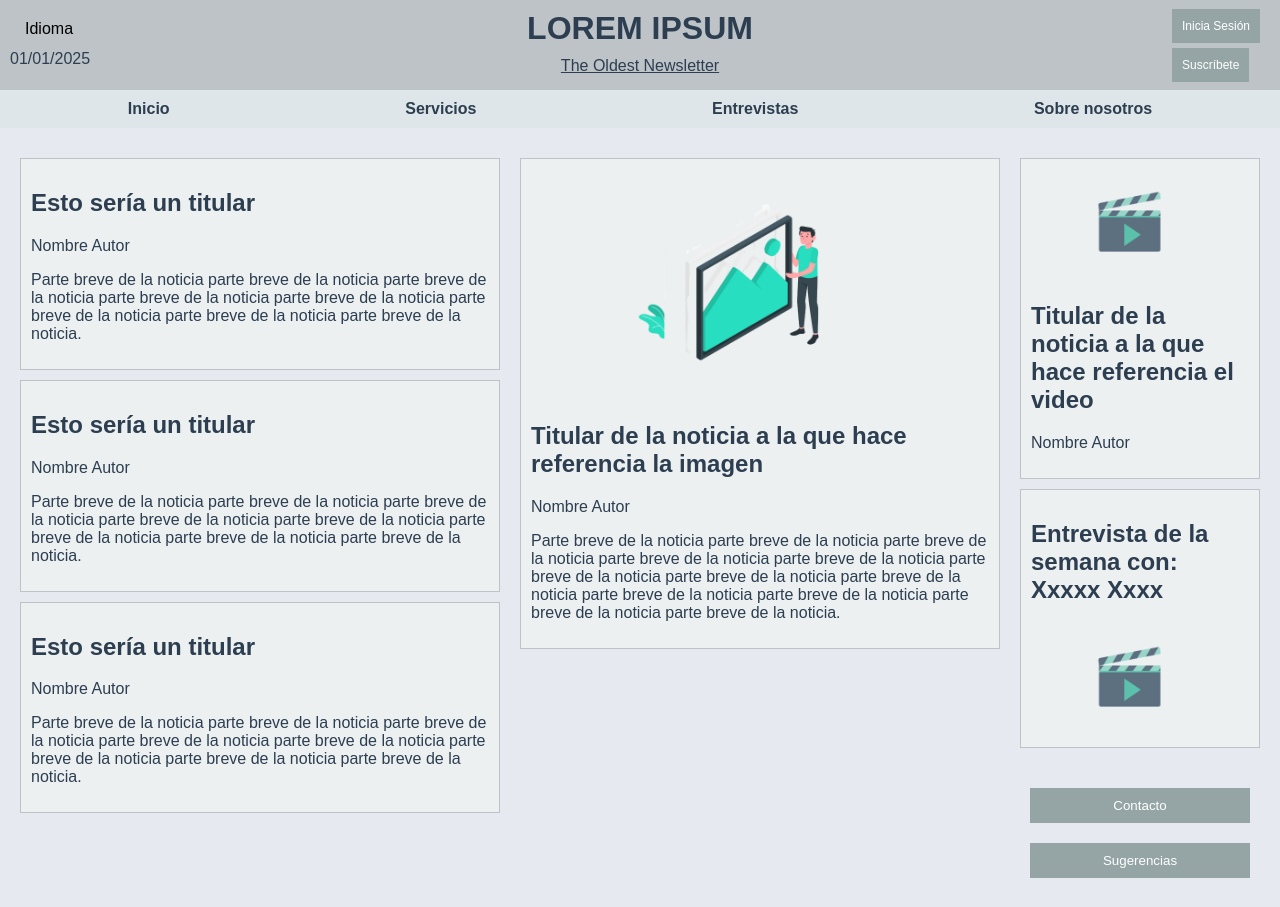
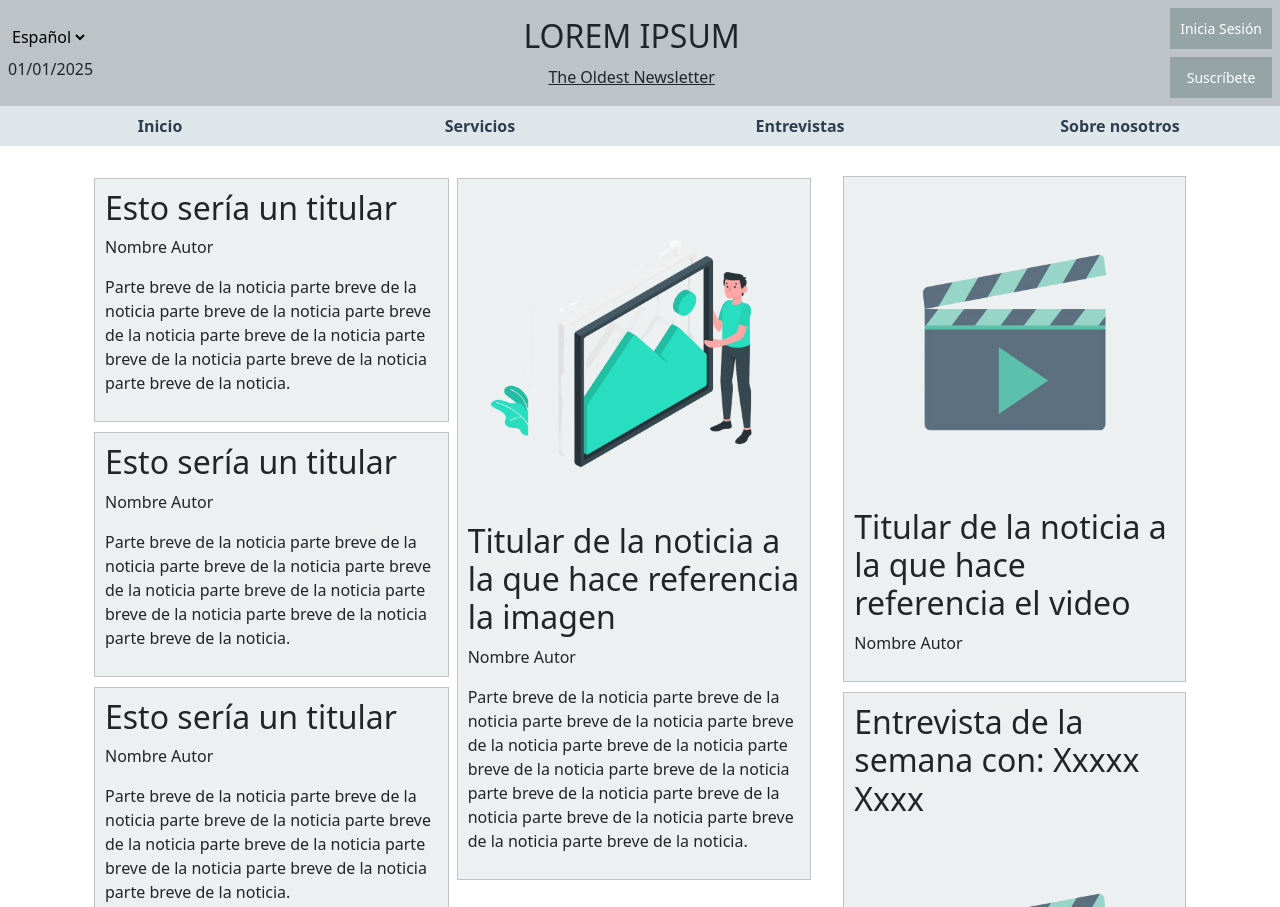
Before and after one commit to laura-benavente/M2Practica6, a plain HTML site: page index.html in a window 1280 px wide. Shown: the top 907 px of the page. Drawn offline with nearby package versions, Linux system fonts and the light colour scheme.

Commit message:
M2 Practica 6

```diff
--- a/index.html
+++ b/index.html
@@ -1,87 +1,141 @@
 <!DOCTYPE html>
 <html lang="es">
+
 <head>
     <meta charset="UTF-8">
     <meta name="viewport" content="width=device-width, initial-scale=1.0">
     <title>Mockup Página</title>
     <link rel="stylesheet" href="styles.css">
+    <link href="https://cdn.jsdelivr.net/npm/bootstrap@5.3.3/dist/css/bootstrap.min.css" rel="stylesheet"
+        integrity="sha384-QWTKZyjpPEjISv5WaRU9OFeRpok6YctnYmDr5pNlyT2bRjXh0JMhjY6hW+ALEwIH" crossorigin="anonymous">
 </head>
+
 <body>
-    <header>
-        <div class="menu-dropdown">
-            <button class="dropbtn">Idioma</button>
-            <div class="dropdown-content">
-                <a href="#">Inglés</a>
-                <a href="#">Español</a>
+    <header class="d-flex justify-content-between align-items-center gap-3 p-2 w-100">
+        <div class="d-flex justify-content-between align-items-left gap-2 flex-column h-100">
+            <div>
+                <select name="lang" id="lang-select" class="dropdown-container">
+                    <option value="es">Español</option>
+                    <option value="en">Inglés</option>
+                </select>
+
             </div>
+            <div>01/01/2025</div>
         </div>
-        <div class="date">01/01/2025</div>
-        <h1>LOREM IPSUM</h1>
-        <p><u>The Oldest Newsletter</u></p>
-        <div class="btn-container">
-            <button>Inicia Sesión</button>
-            <button>Suscríbete</button>
+
+        <div class="header__title-container">
+            <h1 class="text-center">LOREM IPSUM</h1>
+            <p class="text-center subtext"><u>The Oldest Newsletter</u></p>
+        </div>
+
+
+        <div class="d-flex justify-content-between align-items-right gap-2 flex-column h-100">
+            <button class="account-button">Inicia Sesión</button>
+            <button class="account-button">Suscríbete</button>
         </div>
     </header>
-    <nav>
-        <a href="#">Inicio</a>
-        <a href="#">Servicios</a>
-        <a href="#">Entrevistas</a>
-        <a href="#">Sobre nosotros</a>
+
+
+    <nav class="d-flex flex-column flex-md-row text-center w-100">
+        <div class="col-12 col-md-3 p-2 nav_option">
+            <a href="#" class="fw-bold">Inicio</a>
+        </div>
+        <div class="col-12 col-md-3 p-2 nav_option">
+            <a href="#" class="fw-bold">Servicios</a>
+        </div>
+        <div class="col-12 col-md-3 p-2 nav_option">
+            <a href="#" class="fw-bold">Entrevistas</a>
+        </div>
+        <div class="col-12 col-md-3 p-2 nav_option">
+            <a href="#" class="fw-bold">Sobre nosotros</a>
+        </div>
     </nav>
-    <div class="container">
-        <div class="column">
+
+
+    <div class="row container p-2 w-100 mx-auto">
+        <div class="column col-12 col-md-8">
+
+            <div class="d-flex flex-wrap col-12 flex-column flex-md-row">
+                <div class="col-12 col-md-6 mb-3 p-1">
                     <div class="box">
                         <h2>Esto sería un titular</h2>
                         <p>Nombre Autor</p>
-                <p>Parte breve de la noticia parte breve de la noticia parte breve de la noticia parte breve de la noticia parte breve de la noticia  parte breve de la noticia parte breve de la noticia parte breve de la noticia.</p>
+                        <p>Parte breve de la noticia parte breve de la noticia parte breve de la noticia parte breve de
+                            la noticia parte breve de la noticia parte breve de la noticia parte breve de la noticia parte breve de la noticia.</p>
                     </div>
                     <div class="box">
                         <h2>Esto sería un titular</h2>
                         <p>Nombre Autor</p>
-                <p>Parte breve de la noticia parte breve de la noticia parte breve de la noticia parte breve de la noticia parte breve de la noticia  parte breve de la noticia parte breve de la noticia parte breve de la noticia.</p>
+                        <p>Parte breve de la noticia parte breve de la noticia parte breve de la noticia parte breve de
+                            la noticia parte breve de la noticia parte breve de la noticia parte breve de la noticia parte breve de la noticia.</p>
                     </div>
                     <div class="box">
                         <h2>Esto sería un titular</h2>
                         <p>Nombre Autor</p>
-                <p>Parte breve de la noticia parte breve de la noticia parte breve de la noticia parte breve de la noticia parte breve de la noticia  parte breve de la noticia parte breve de la noticia parte breve de la noticia.</p>
+                        <p>Parte breve de la noticia parte breve de la noticia parte breve de la noticia parte breve de
+                            la noticia parte breve de la noticia parte breve de la noticia parte breve de la noticia parte breve de la noticia.</p>
                     </div>
                 </div>
-        <div class="column">
+
+                <div class="col-12 col-md-6  mb-3 p-1">
                     <div class="box">
-                <img src="media/images/imagen.png" alt="Imagen de noticia grande">
+                        <img src="media/images/imagen.png" alt="Imagen de noticia grande" class="img-fluid w-100">
                         <h2>Titular de la noticia a la que hace referencia la imagen</h2>
                         <p>Nombre Autor</p>
-                <p>Parte breve de la noticia parte breve de la noticia parte breve de la noticia parte breve de la noticia parte breve de la noticia parte breve de la noticia parte breve de la noticia parte breve de la noticia parte breve de la noticia parte breve de la noticia parte breve de la noticia parte breve de la noticia.</p>
+                        <p>Parte breve de la noticia parte breve de la noticia parte breve de la noticia parte breve de
+                            la noticia parte breve de la noticia parte breve de la noticia parte breve de la noticia
+                            parte breve de la noticia parte breve de la noticia parte breve de la noticia parte breve de la noticia parte breve de la noticia.</p>
                     </div>
                 </div>
+
+                <div class="column col-12 col-md-12 p-1">
+
+                    <div class="box">
+                        <div class=" row w-100">
+                            <img src="media/images/imagen.png" alt="Imagen de noticia grande" class="img-fluid col-6">
+                            <div class="col-6">
+                                <h2 class="display-6 mt-3">TITULAR GRANDE DE LA NOTICIA A LA QUE HACE REFERENCIA LA
+                                    IMAGEN</h2>
+                                <p>Nombre Autor</p>
+                            </div>
+                        </div>
+
+                    </div>
+                </div>
+            </div>
+        </div>
+
+        <div class="col-12 col-md-4 mt-2">
+            <div class="column p-1">
                 <aside>
                     <div class="box">
-                <img src="media/images/video.png" alt="Video de noticia">
+                        <img src="media/images/video.png" alt="Video de noticia" class="img-fluid w-100">
                         <h2>Titular de la noticia a la que hace referencia el video</h2>
                         <p>Nombre Autor</p>
                     </div>
                     <div class="box">
                         <h2>Entrevista de la semana con: Xxxxx Xxxx</h2>
-                <img src="media/images/video.png" alt="Entrevista video">
+                        <img src="media/images/video.png" alt="Entrevista video" class="img-fluid w-100">
                     </div>
-            <div class="btn-container-aside">
-                <button>Contacto</button>
-                <button>Sugerencias</button>
+                    <div class="btn-container-aside text-center mt-3">
+                        <button class="btn btn-secondary mb-2">Contacto</button>
+                        <button class="btn btn-secondary">Sugerencias</button>
                     </div>
                 </aside>
             </div>
-    <div class="large-news">
-        <div class="box">
-            <img src="media/images/imagen.png" alt="Imagen de noticia grande">
-            <h2>TITULAR GRANDE DE LA NOTICIA A LA QUE HACE REFERENCIA LA IMAGEN</h2>
-            <p>Nombre Autor</p>
         </div>
     </div>
+
     <footer>
         <a href="#"><img src="media/logo/twitter.png" alt="Twitter"></a>
         <a href="#"><img src="media/logo/instagram.png" alt="Instagram"></a>
         <a href="#"><img src="media/logo/youtube.png" alt="YouTube"></a>
     </footer>
+
+    <script src="https://cdn.jsdelivr.net/npm/bootstrap@5.3.3/dist/js/bootstrap.bundle.min.js"
+        integrity="sha384-YvpcrYf0tY3lHB60NNkmXc5s9fDVZLESaAA55NDzOxhy9GkcIdslK1eN7N6jIeHz"
+        crossorigin="anonymous"></script>
+
 </body>
+
 </html>
--- a/styles.css
+++ b/styles.css
@@ -8,10 +8,22 @@ body {
 
   header {
     background-color: #bdc3c7;
-    padding: 10px;
-    height: 70px;
-    text-align: center;
-    position: relative;
+  }
+
+  .dropdown-container {
+    background-color: transparent;
+    border: none;
+    border-width: 0;
+  }
+
+  .dropdown-container:focus-visible {
+    outline: none;
+  }
+
+  .dropdown-container * {
+    padding: 8px;
+    background-color: #f1f1f1;
+    cursor: pointer;
   }
 
   header h1 {
@@ -20,81 +32,54 @@ header h1 {
   }
 
   header p {
+    display: none;
     margin: 0;
     margin-top: 10px;
   }
 
-.date {
-    position: absolute;
-    top: 50px;
-    left: 10px;
+  @media screen and (min-width: 767px) {
+    header p {
+      display: block;
+    }
   }
 
-.menu-dropdown {
-    position: absolute;
-    top: 10px;
-    left: 15px;
+  .account-button {
+    cursor: pointer;
+    background-color: #95a5a6;
+    color: white;
+    padding: 10px;
+    font-size: 14px;
+    border: none;
   }
 
-.dropbtn {
-    background-color: #bdc3c7;
-    border: none;
-    padding: 10px;
-    font-size: 16px;
+  .account-button:hover {
     cursor: pointer;
+    background-color: #7f8b8c;
   }
 
-.dropdown-content {
-    display: none;
-    position: absolute;
-    background-color: #f1f1f1;
-    min-width: 160px;
-    box-shadow: 0px 8px 16px 0px rgba(0,0,0,0.2);
-    z-index: 1;
+  /* nav bar */
+  nav {
+    background-color: #dfe6e9;
   }
 
-.dropdown-content a {
-    color: black;
-    padding: 12px 16px;
+  nav div a {
     text-decoration: none;
-    display: block;
+    color: #2c3e50;
   }
 
-.dropdown-content a:hover {background-color: #ddd;}
-
-.menu-dropdown:hover .dropdown-content {
-    display: block;
+  nav div a:hover {
+    color: #28b2e9;
   }
 
-header .btn-container {
-    position: absolute;
-    top: 4px;
-    right: 10px;
+  .nav_option {
+    border: 1px solid black;
   }
 
-header .btn-container button {
-    display: block;
-    padding: 10px;
-    font-size: 12px;
-    margin: 5px 0;
-    margin-right: 10px ;
+  @media screen and (min-width: 767px) {
+    .nav_option {
       border: none;
-    background-color: #95a5a6;
-    color: white;
-    cursor: pointer;
+      border-width: 0;
     }
-
-nav {
-    display: flex;
-    justify-content: space-around;
-    background-color: #dfe6e9;
-    padding: 10px;
-}
-
-nav a {
-    text-decoration: none;
-    color: #2c3e50;
-    font-weight: bold;
   }
 
   .container {
@@ -104,11 +89,6 @@ nav a {
 
   .column {
     flex: 1;
-    padding: 10px;
-}
-
-aside {
-    flex: 0.5;
     padding: 10px;
   }
 
@@ -122,30 +102,6 @@ aside {
   .box img {
     width: 50%;
     height: auto;
-    margin-left: 20%;
-}
-
-.large-news {
-    display: flex;
-    justify-content: space-between;
-    padding: 15px;
-    max-height: 40%;
-    margin-top: 0%;
-    margin-bottom: 20px;
-
-}
-
-.large-news .box {
-    max-width: 60%;
-    height: 30%;
-}
-
-.large-news .box h2 {
-    font-size: 40px;
-}
-
-.large-news .box p {
-    font-size: 20px;
   }
 
   .btn-container-aside {
@@ -170,7 +126,6 @@ footer {
     justify-content: space-around;
     background-color: #bdc3c7;
     padding: 10px;
-    max-height: 40px;
   }
 
   footer a {
```
Lines whose indentation alone changed are shown as unchanged.
